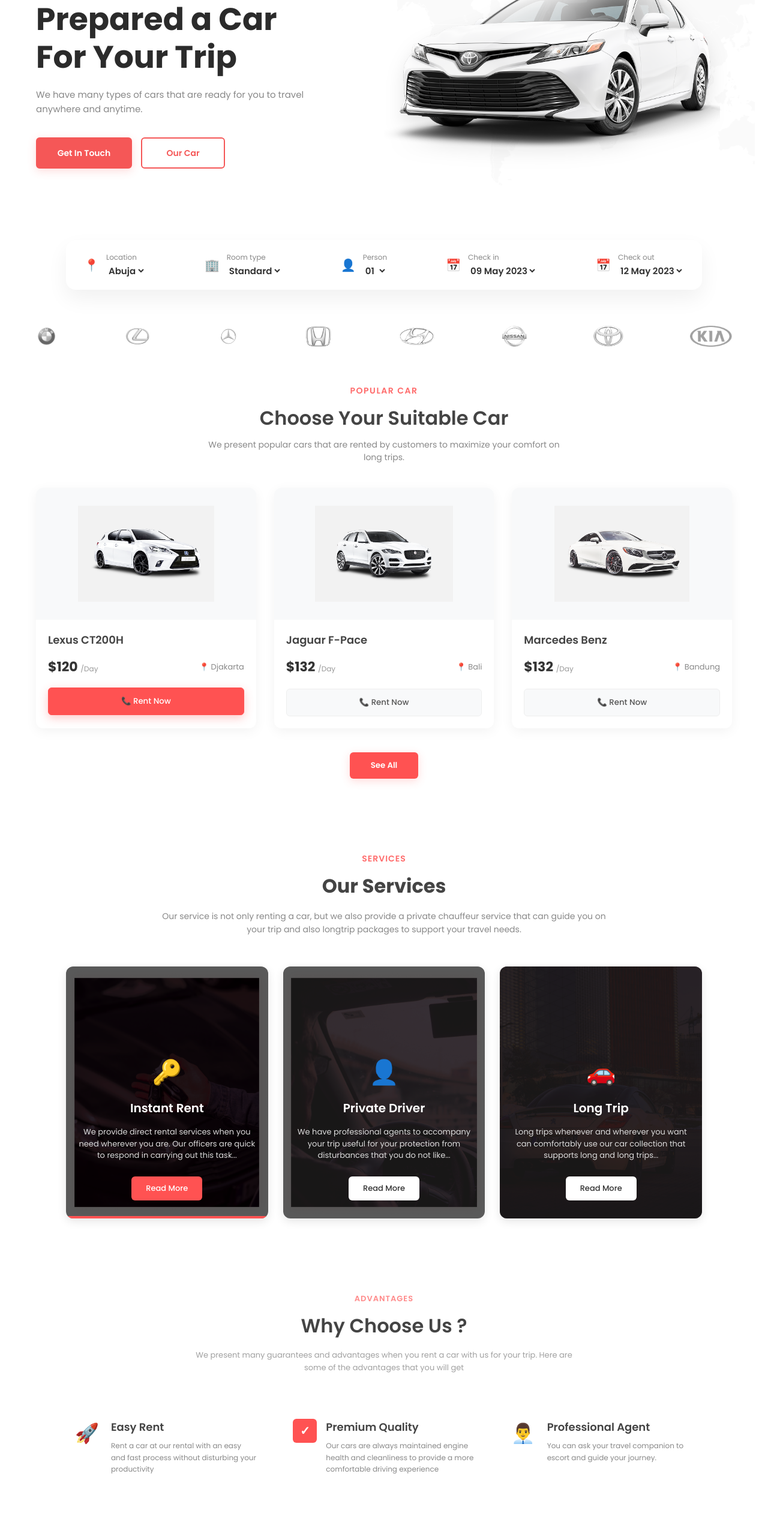
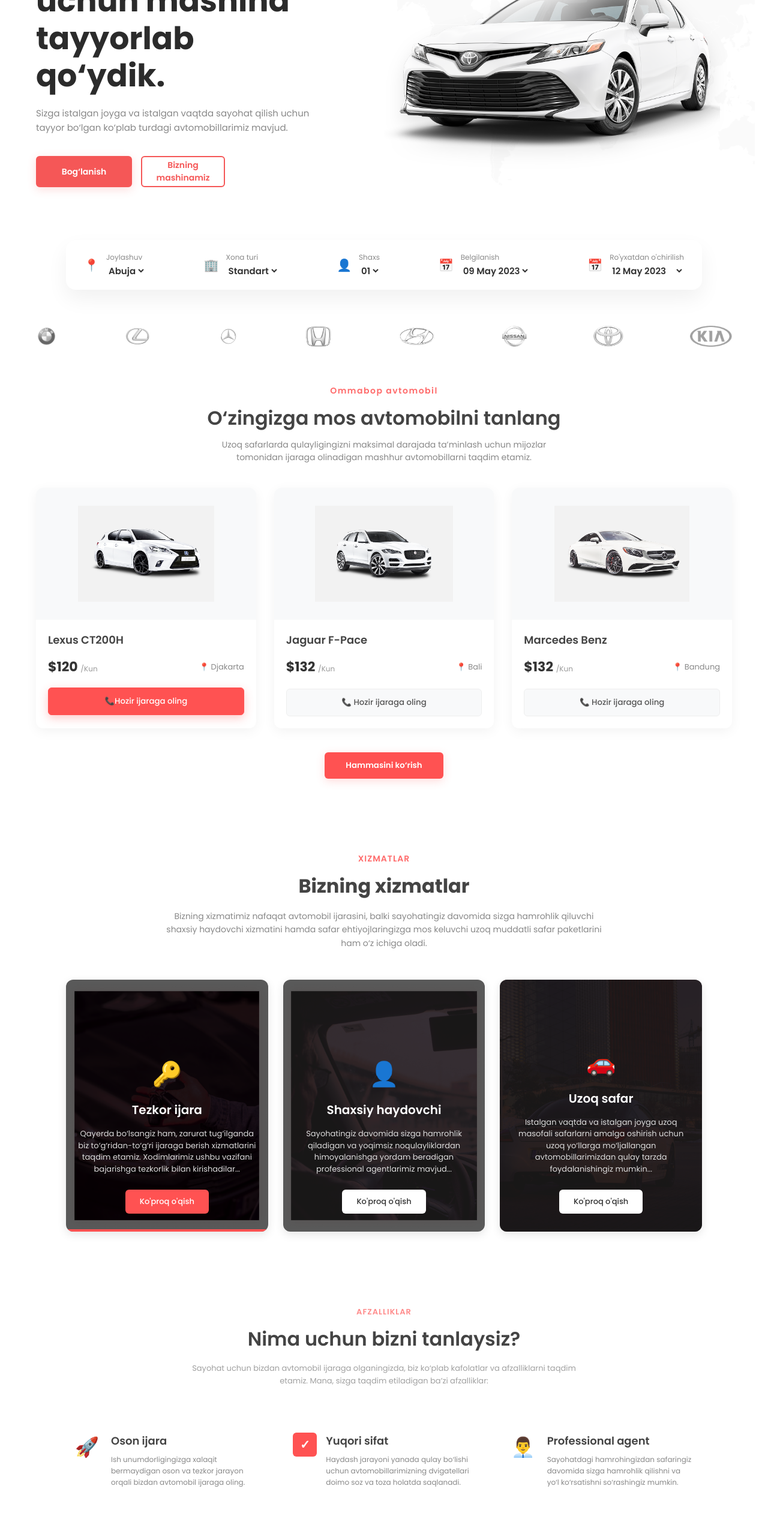
Before and after one commit to bexruz-stack/loyiha-ishi.web, a plain HTML site: page index.html in a window 1280 px wide. Shown: the part 240-2772 px from the top of the page at 60% size. Drawn offline with Linux system fonts and the light colour scheme.

Commit message:
yangilandi

```diff
--- a/index.html
+++ b/index.html
@@ -19,11 +19,11 @@
       <nav class="navbar">
         <img src="images/loyiha header.png" alt="Logo" class="logo">
         <ul class="nav_links">
-          <li><a href="#" class="nav_link">About</a></li>
-          <li><a href="#" class="nav_link">Car</a></li>
-          <li><a href="#" class="nav_link">Become Partner</a></li>
-          <li><a href="#" class="nav_link">Terms & Conditions</a></li>
-          <li><a href="#" class="nav_link">Contact Us</a></li>
+          <li><a href="#" class="nav_link">Haqida</a></li>
+          <li><a href="#" class="nav_link">Mashina</a></li>
+          <li><a href="#" class="nav_link">Hamkor Bo'ling</a></li>
+          <li><a href="#" class="nav_link">Foydalanish shartlari va qoidalari</a></li>
+          <li><a href="#" class="nav_link">Biz bilan bog'lanish</a></li>
         </ul>
       </nav>
 
@@ -31,14 +31,14 @@
         <!-- Chap taraf: Matnlar va Tugmalar -->
         <div class="hero-wrapper">
           <h1 class="hero-title">
-            We Have Prepared a Car For Your Trip
+            Sayohatingiz uchun mashina tayyorlab qo‘ydik.
           </h1>
           <p class="hero-text">
-            We have many types of cars that are ready for you to travel anywhere and anytime.
+           Sizga istalgan joyga va istalgan vaqtda sayohat qilish uchun tayyor bo‘lgan ko‘plab turdagi avtomobillarimiz mavjud.
           </p>
           <div class="hero-btns">
-            <button class="hero-btn-active">Get In Touch</button>
-            <button class="hero-btn">Our Car</button>
+            <button class="hero-btn-active">Bog‘lanish</button>
+            <button class="hero-btn">Bizning mashinamiz</button>
           </div>
         </div>
 
@@ -57,7 +57,7 @@
       <div class="booking-item">
         <span class="icon">📍</span>
         <div>
-          <label>Location</label>
+          <label>Joylashuv</label>
           <select><option>Abuja</option></select>
         </div>
       </div>
@@ -65,15 +65,15 @@
       <div class="booking-item">
         <span class="icon">🏢</span>
         <div>
-          <label>Room type</label>
-          <select><option>Standard</option></select>
+          <label>Xona turi</label>
+          <select><option>Standart</option></select>
         </div>
       </div>
 
       <div class="booking-item">
         <span class="icon">👤</span>
         <div>
-          <label>Person</label>
+          <label>Shaxs</label>
           <select><option>01</option></select>
         </div>
       </div>
@@ -81,7 +81,7 @@
       <div class="booking-item">
         <span class="icon">📅</span>
         <div>
-          <label>Check in</label>
+          <label>Belgilanish</label>
           <select><option>09 May 2023</option></select>
         </div>
       </div>
@@ -89,7 +89,7 @@
       <div class="booking-item">
         <span class="icon">📅</span>
         <div>
-          <label>Check out</label>
+          <label>Ro'yxatdan o'chirilish</label>
           <select><option>12 May 2023</option></select>
         </div>
       </div>
@@ -112,9 +112,9 @@
 
     <!-- Header text -->
     <div class="section-header">
-      <span class="sub-title">POPULAR CAR</span>
-      <h2>Choose Your Suitable Car</h2>
-      <p>We present popular cars that are rented by customers to maximize your comfort on long trips.</p>
+      <span class="sub-title">Ommabop avtomobil</span>
+      <h2>O‘zingizga mos avtomobilni tanlang</h2>
+      <p>Uzoq safarlarda qulayligingizni maksimal darajada taʼminlash uchun mijozlar tomonidan ijaraga olinadigan mashhur avtomobillarni taqdim etamiz.</p>
     </div>
 
     <!-- Car cards grid -->
@@ -127,10 +127,10 @@
         <div class="card-body">
           <h3>Lexus CT200H</h3>
           <div class="card-info">
-            <div class="price">$120 <span>/Day</span></div>
+            <div class="price">$120 <span>/Kun</span></div>
             <div class="location">📍 Djakarta</div>
           </div>
-          <button class="btn-rent active">📞 Rent Now</button>
+          <button class="btn-rent active">📞Hozir ijaraga oling</button>
         </div>
       </div>
 
@@ -142,10 +142,10 @@
         <div class="card-body">
           <h3>Jaguar F-Pace</h3>
           <div class="card-info">
-            <div class="price">$132 <span>/Day</span></div>
+            <div class="price">$132 <span>/Kun</span></div>
             <div class="location">📍 Bali</div>
           </div>
-          <button class="btn-rent">📞 Rent Now</button>
+          <button class="btn-rent">📞 Hozir ijaraga oling</button>
         </div>
       </div>
 
@@ -157,26 +157,26 @@
         <div class="card-body">
           <h3>Marcedes Benz</h3>
           <div class="card-info">
-            <div class="price">$132 <span>/Day</span></div>
+            <div class="price">$132 <span>/Kun</span></div>
             <div class="location">📍 Bandung</div>
           </div>
-          <button class="btn-rent">📞 Rent Now</button>
+          <button class="btn-rent">📞 Hozir ijaraga oling</button>
         </div>
       </div>
     </div>
 
     <!-- See All Button -->
     <div class="see-all-container">
-      <button class="btn-see-all">See All</button>
+      <button class="btn-see-all">Hammasini ko‘rish</button>
     </div>
   </section>
 
   <!-- Services Section -->
   <section class="services-section">
     <div class="services-header">
-      <span class="sub-title">SERVICES</span>
-      <h2>Our Services</h2>
-      <p>Our service is not only renting a car, but we also provide a private chauffeur service that can guide you on your trip and also longtrip packages to support your travel needs.</p>
+      <span class="sub-title">XIZMATLAR</span>
+      <h2>Bizning xizmatlar</h2>
+      <p>Bizning xizmatimiz nafaqat avtomobil ijarasini, balki sayohatingiz davomida sizga hamrohlik qiluvchi shaxsiy haydovchi xizmatini hamda safar ehtiyojlaringizga mos keluvchi uzoq muddatli safar paketlarini ham o‘z ichiga oladi.</p>
     </div>
 
     <div class="services-grid">
@@ -187,9 +187,9 @@
         </div>
         <div class="card-content">
           <div class="icon">🔑</div>
-          <h3>Instant Rent</h3>
-          <p>We provide direct rental services when you need wherever you are. Our officers are quick to respond in carrying out this task...</p>
-          <button class="btn-read-more btn-primary">Read More</button>
+          <h3>Tezkor ijara</h3>
+          <p>Qayerda bo‘lsangiz ham, zarurat tug‘ilganda biz to‘g‘ridan-to‘g‘ri ijaraga berish xizmatlarini taqdim etamiz. Xodimlarimiz ushbu vazifani bajarishga tezkorlik bilan kirishadilar...</p>
+          <button class="btn-read-more btn-primary">Ko'proq o'qish</button>
         </div>
       </div>
 
@@ -200,9 +200,9 @@
         </div>
         <div class="card-content">
           <div class="icon">👤</div>
-          <h3>Private Driver</h3>
-          <p>We have professional agents to accompany your trip useful for your protection from disturbances that you do not like...</p>
-          <button class="btn-read-more btn-light">Read More</button>
+          <h3>Shaxsiy haydovchi</h3>
+          <p>Sayohatingiz davomida sizga hamrohlik qiladigan va yoqimsiz noqulayliklardan himoyalanishga yordam beradigan professional agentlarimiz mavjud...</p>
+          <button class="btn-read-more btn-light">Ko'proq o'qish</button>
         </div>
       </div>
 
@@ -213,9 +213,9 @@
         </div>
         <div class="card-content">
           <div class="icon">🚗</div>
-          <h3>Long Trip</h3>
-          <p>Long trips whenever and wherever you want can comfortably use our car collection that supports long and long trips...</p>
-          <button class="btn-read-more btn-light">Read More</button>
+          <h3>Uzoq safar</h3>
+          <p>Istalgan vaqtda va istalgan joyga uzoq masofali safarlarni amalga oshirish uchun uzoq yo‘llarga mo‘ljallangan avtomobillarimizdan qulay tarzda foydalanishingiz mumkin...</p>
+          <button class="btn-read-more btn-light">Ko'proq o'qish</button>
         </div>
       </div>
     </div>
@@ -224,57 +224,57 @@
   <!-- Advantages Section -->
   <section class="advantages-section">
     <div class="advantages-header">
-      <span class="sub-title">ADVANTAGES</span>
-      <h2>Why Choose Us ?</h2>
-      <p>We present many guarantees and advantages when you rent a car with us for your trip. Here are some of the advantages that you will get</p>
+      <span class="sub-title">AFZALLIKLAR</span>
+      <h2>Nima uchun bizni tanlaysiz?</h2>
+      <p>Sayohat uchun bizdan avtomobil ijaraga olganingizda, biz ko‘plab kafolatlar va afzalliklarni taqdim etamiz. Mana, sizga taqdim etiladigan ba’zi afzalliklar:</p>
     </div>
 
     <div class="advantages-grid">
       <div class="advantage-item">
         <div class="icon">🚀</div>
         <div class="content">
-          <h3>Easy Rent</h3>
-          <p>Rent a car at our rental with an easy and fast process without disturbing your productivity</p>
+          <h3>Oson ijara</h3>
+          <p>Ish unumdorligingizga xalaqit bermaydigan oson va tezkor jarayon orqali bizdan avtomobil ijaraga oling.</p>
         </div>
       </div>
 
       <div class="advantage-item">
         <div class="icon-box">✓</div>
         <div class="content">
-          <h3>Premium Quality</h3>
-          <p>Our cars are always maintained engine health and cleanliness to provide a more comfortable driving experience</p>
+          <h3>Yuqori sifat</h3>
+          <p>Haydash jarayoni yanada qulay bo‘lishi uchun avtomobillarimizning dvigatellari doimo soz va toza holatda saqlanadi.</p>
         </div>
       </div>
 
       <div class="advantage-item">
         <div class="icon">👨‍💼</div>
         <div class="content">
-          <h3>Professional Agent</h3>
-          <p>You can ask your travel companion to escort and guide your journey.</p>
+          <h3>Professional agent</h3>
+          <p>Sayohatdagi hamrohingizdan safaringiz davomida sizga hamrohlik qilishni va yo‘l ko‘rsatishni so‘rashingiz mumkin.</p>
         </div>
       </div>
 
       <div class="advantage-item">
         <div class="icon">🛡️</div>
         <div class="content">
-          <h3>Car Safety</h3>
-          <p>We guarantee the safety of the engine on the car always running well with regular checks on the car engine.</p>
+          <h3>Avtomobil xavfsizligi</h3>
+          <p>Avtomobil dvigatelini muntazam tekshirib turish orqali uning doimo yaxshi ishlashini va xavfsizligini kafolatlaymiz.</p>
         </div>
       </div>
 
       <div class="advantage-item">
         <div class="icon">🔻</div>
         <div class="content">
-          <h3>Refund</h3>
-          <p>Our service guarantee provides a money back opportunity if the car does not match the information provided.</p>
+          <h3>Pulni qaytarish</h3>
+          <p>Xizmat kafolatimiz, agar avtomobil taqdim etilgan ma’lumotlarga mos kelmasa, pulni qaytarib olish imkoniyatini taqdim etadi.</p>
         </div>
       </div>
 
       <div class="advantage-item">
         <div class="icon">📚</div>
         <div class="content">
-          <h3>Live Monitoring</h3>
-          <p>Our service provides direct customer monitoring to monitor trips in terms of safety and comfort.</p>
+          <h3>Real vaqt rejimida kuzatuv</h3>
+          <p>Bizning xizmatimiz safarlarni xavfsizlik va qulaylik nuqtai nazaridan kuzatib borish uchun mijozlarni bevosita nazorat qilish imkonini beradi.</p>
         </div>
       </div>
     </div>
@@ -284,10 +284,10 @@
   <section class="contact-section">
     <div class="contact-container">
       <div class="contact-info">
-        <span class="sub-title">GET IN TOUCH</span>
-        <h2>Contact Us</h2>
+        <span class="sub-title">Bog‘lanish</span>
+        <h2>Biz bilan bog'lanish</h2>
         <p class="description">
-          If you need consultation with us, you can write a message or call us, we will respond as quickly as possible
+          Agar biz bilan maslahatlashish zarur bo‘lsa, xabar yozishingiz yoki qo‘ng‘iroq qilishingiz mumkin; biz imkon qadar tezroq javob beramiz.
         </p>
 
         <ul class="info-list">
@@ -301,11 +301,11 @@
           </li>
           <li>
             <span class="icon">⏰</span>
-            <span>Everyday : 08.00-21.00</span>
+            <span>Har kuni: 08:00–21:00</span>
           </li>
           <li>
             <span class="icon">📍</span>
-            <span>Jl. Raya Cihaluan No.112 Tangerang Selatan, Indonesia 41222</span>
+            <span>Jl. Raya Cihaluan No.112 Tangerang Selatan, Indoneziya 41222</span>
           </li>
         </ul>
 
@@ -328,7 +328,7 @@
             loading="lazy">
           </iframe>
         </div>
-        <button class="btn-map">Office Center Map</button>
+        <button class="btn-map">Ofis markazi xaritasi</button>
       </div>
     </div>
   </section>
@@ -336,9 +336,9 @@
   <!-- Reviews Section -->
   <section class="reviews-section">
     <div class="reviews-header">
-      <span class="sub-title">OUR REVIEW</span>
-      <h2>What They Say ?</h2>
-      <p>Here are some comments from our customers, be one of them</p>
+      <span class="sub-title">Bizning sharhimiz</span>
+      <h2>Ular nima deyishadi?</h2>
+      <p>Mana, mijozlarimizning fikr-mulohazalari; siz ham ular safiga qo‘shiling.</p>
     </div>
 
     <div class="reviews-grid">
@@ -397,21 +397,21 @@
     </div>
 
     <div class="see-all-container">
-      <button class="btn-see-all">See All</button>
+      <button class="btn-see-all">Hammasini ko'rish</button>
     </div>
   </section>
 
   <!-- Subscribe Section -->
   <section class="subscribe-section">
     <div class="subscribe-container">
-      <h2>SUBSCRIBE OUR NEWS</h2>
-      <p>We can help you provide the latest news whenever and wherever you are via email</p>
+      <h2>Yangiliklarimizga obuna bo‘ling</h2>
+      <p>Qayerda va qachon bo‘lishingizdan qat’i nazar, elektron pochta orqali eng so‘nggi yangiliklarni olishingizga yordam bera olamiz.</p>
       <form class="subscribe-form">
         <div class="input-wrapper">
           <span class="icon">✉</span>
           <input type="email" placeholder="example.@gmail.com" required>
         </div>
-        <button type="submit" class="btn-subscribe">Subscribe</button>
+        <button type="submit" class="btn-subscribe">Obuna bo‘lish</button>
       </form>
     </div>
   </section>
@@ -421,7 +421,7 @@
     <div class="footer-container">
       <div class="footer-col brand-col">
         <h2 class="logo">O<span class="logo-red">RENN</span></h2>
-        <p>We are a well-known car rental service that has many partners in each region to connect with you to assist in your trip in meetings, events, holidays or long trips.</p>
+        <p>Biz mashhur avtomobil ijarasi xizmati bo‘lib, uchrashuvlar, tadbirlar, ta’tillar yoki uzoq safarlardagi sayohatingizda sizga ko‘maklashish maqsadida har bir hududda ko‘plab hamkorlarga egamiz.</p>
         <div class="social-links">
           <a href="#" class="social-icon active"><img src="images/Group 8.png" alt="Facebook"></a>
           <a href="#" class="social-icon"><img src="images/Twitter.png" alt="Twitter"></a>
@@ -433,30 +433,30 @@
       <div class="footer-col">
         <h3>Company</h3>
         <ul>
-          <li><a href="#" class="active">• About Us</a></li>
-          <li><a href="#">Services</a></li>
-          <li><a href="#">Cars</a></li>
-          <li><a href="#">Our Partner</a></li>
+          <li><a href="#" class="active">• Biz haqimizda</a></li>
+          <li><a href="#">Xizmatlar</a></li>
+          <li><a href="#">Mashinalar</a></li>
+          <li><a href="#">Bizning hamkorimiz</a></li>
         </ul>
       </div>
 
       <div class="footer-col">
-        <h3>Services</h3>
+        <h3>Xizmatlar</h3>
         <ul>
-          <li><a href="#">Instant Rent</a></li>
-          <li><a href="#">Private Driver</a></li>
-          <li><a href="#">Long Trip</a></li>
+          <li><a href="#">Tezkor ijara</a></li>
+          <li><a href="#">Shaxsiy haydovchi</a></li>
+          <li><a href="#">Uzoq safar</a></li>
         </ul>
       </div>
 
       <div class="footer-col">
-        <h3>Support</h3>
+        <h3>Qo'llab-quvvatlash</h3>
         <ul>
           <li><a href="#">Blog</a></li>
           <li><a href="#">FAQ</a></li>
           <li><a href="#">Call Center</a></li>
-          <li><a href="#">Partner With Us</a></li>
-          <li><a href="#">Terms & Condition</a></li>
+          <li><a href="#">Biz bilan hamkorlik qiling</a></li>
+          <li><a href="#">Foydalanish shartlari</a></li>
         </ul>
       </div>
     </div>
```
